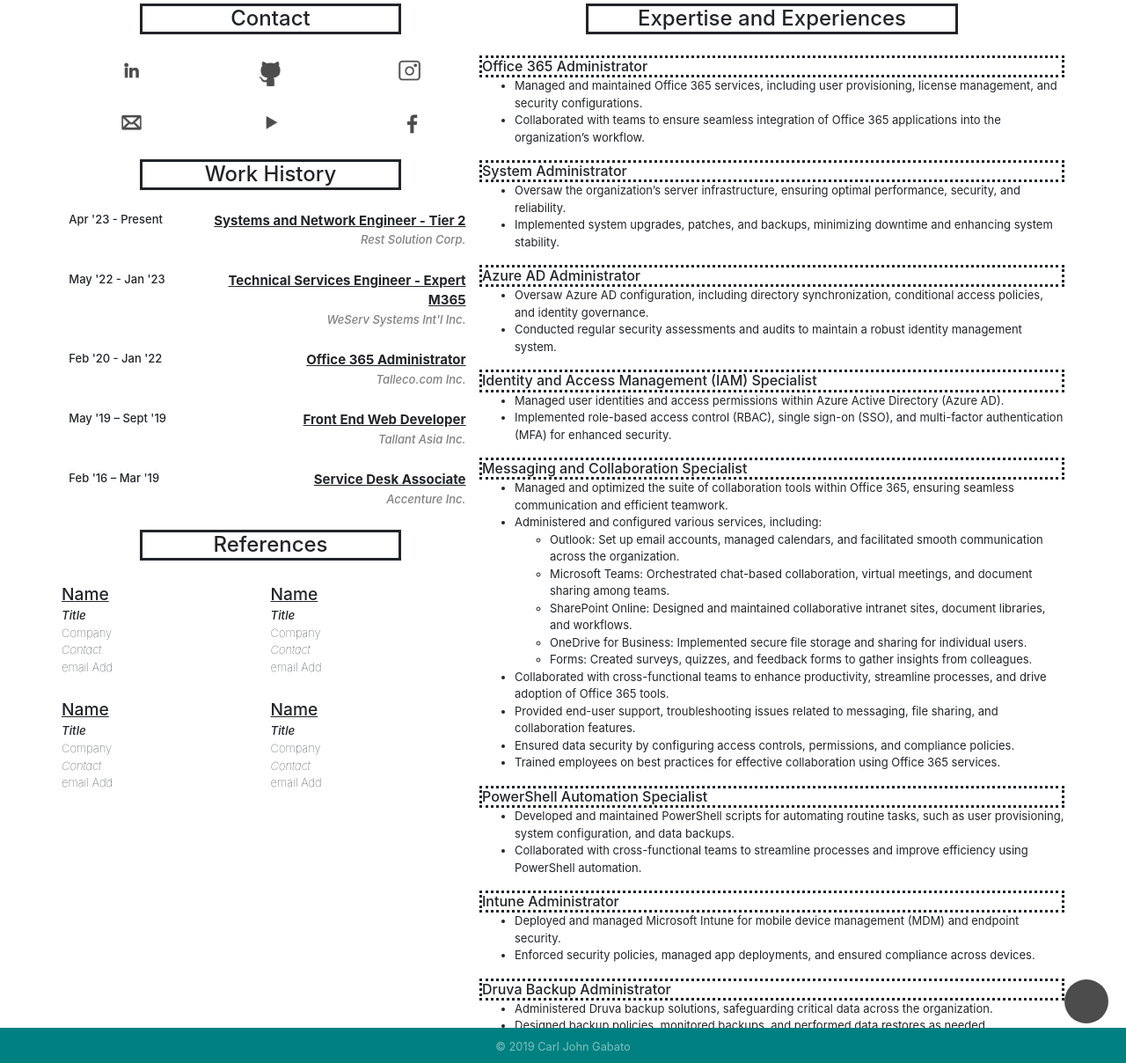
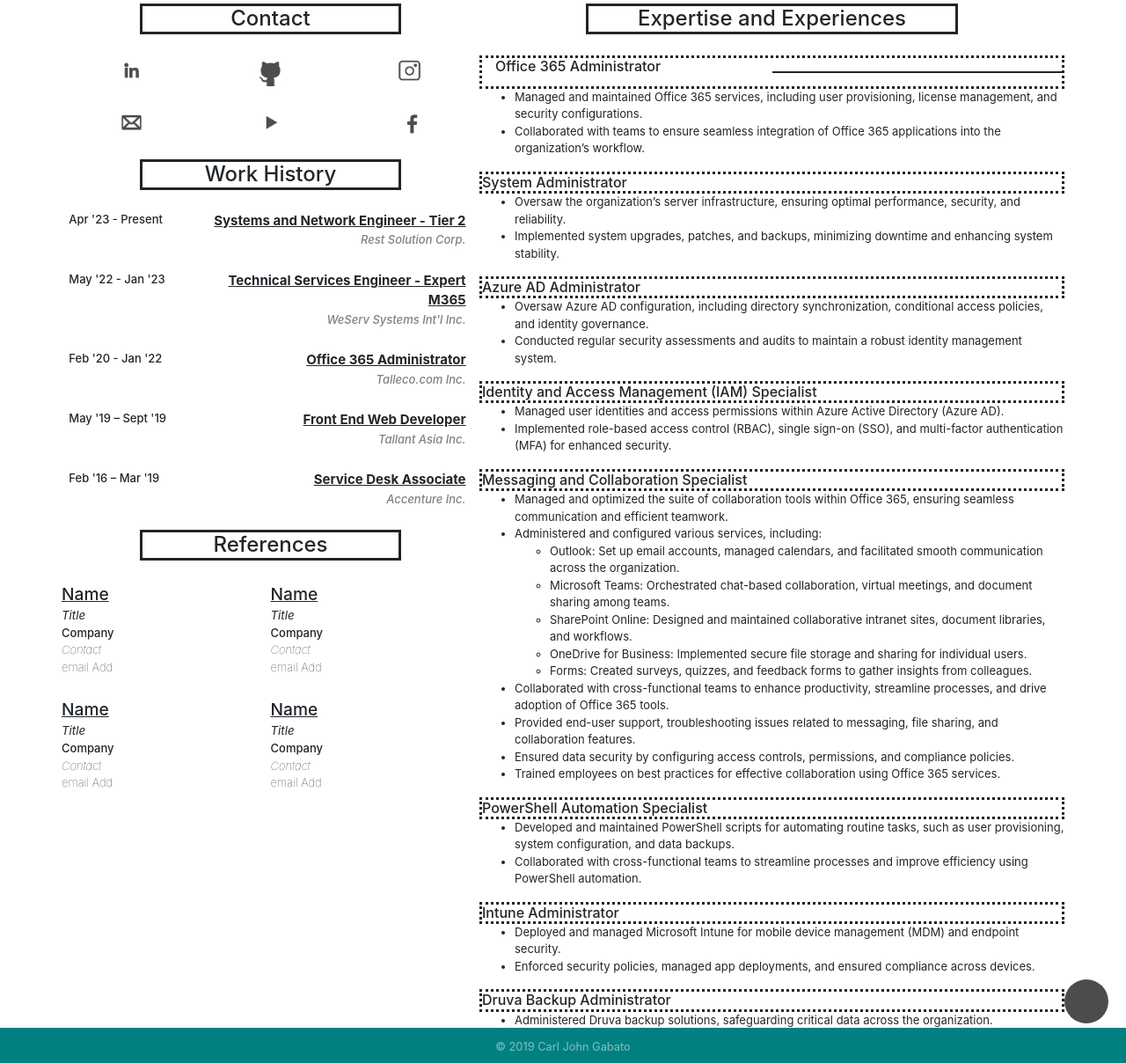
Before and after one commit to carljohngabato/aboutme, a Jekyll site: the page built from blogs.html, in a window 1280 px wide and 1400 px high, scrolled down 750 px. Shown: the part 192-1400 px from the top of the window at 88% size. Built offline with Jekyll 4.4.1, drawn with Linux system fonts in a browser that asks for light colours; nearby versions of some CDN libraries.

Commit message:
Curing cancer with every commit

```diff
--- a/_sass/main.scss
+++ b/_sass/main.scss
@@ -513,13 +513,12 @@
 .ref-tit{
   font-style: italic;
   font-size: smaller;
-  font-weight: 500;
   margin: 0 !important;
 }
 .ref-comp{
   margin: 0 !important;
   font-size: small;
-  font-weight: lighter;
+  font-weight: 500;
 }
 .ref-num{
   margin: 0 !important;
--- a/blogs.html
+++ b/blogs.html
@@ -172,7 +172,16 @@
                 </div>
                 <br>
                 <div class="row row-jobs">
-                    <h6>Office 365 Administrator</h6>
+                    <div class="col-lg-6 col-md-6 col-sm-6">
+                        <h6>Office 365 Administrator</h6>
+                    </div>
+                    <div class="col-lg-6 col-md-6 col-sm-6">
+                        <div class="row sk-bar-row-50">
+                            <div class="col-lg-12 sk-bar">
+                                <div class="col-fill sk-bar-70"></div>
+                            </div>
+                        </div>
+                    </div>
                 </div>
                 <div class="row">
                     <ul>
```
